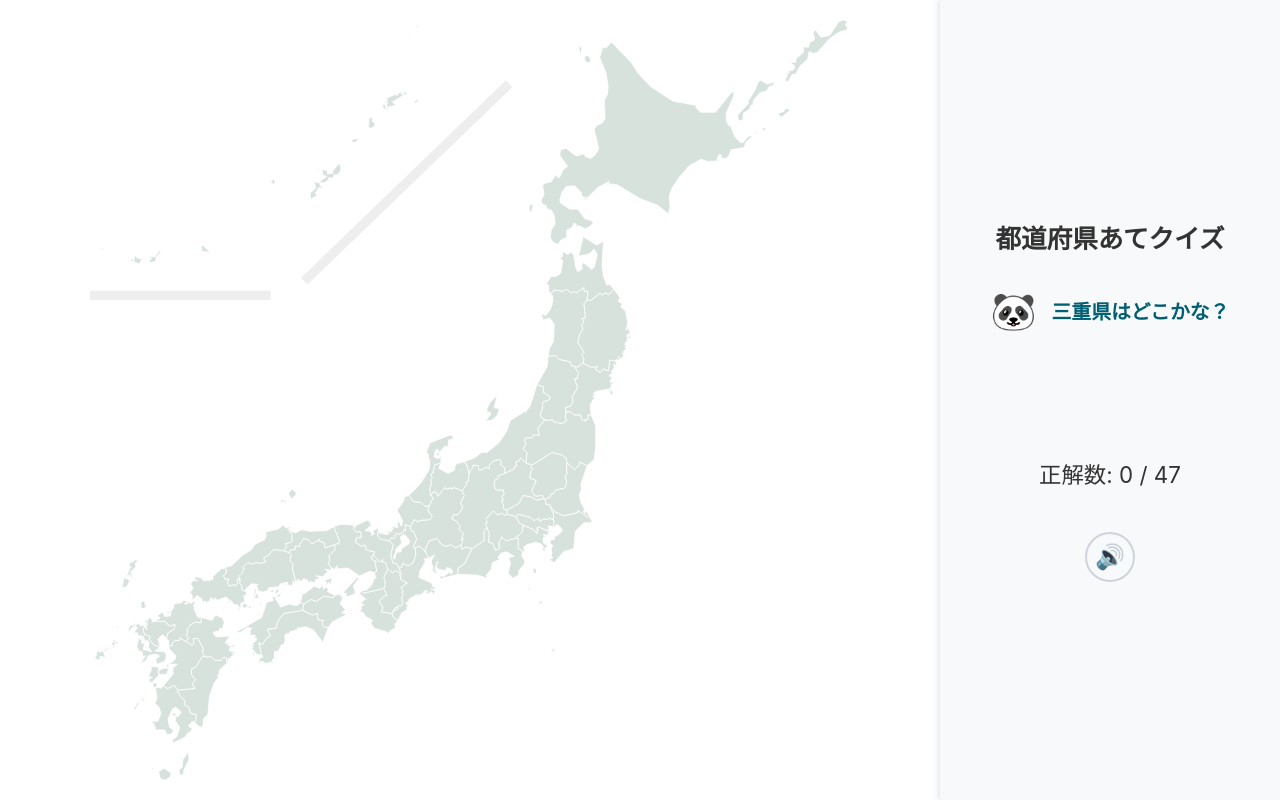
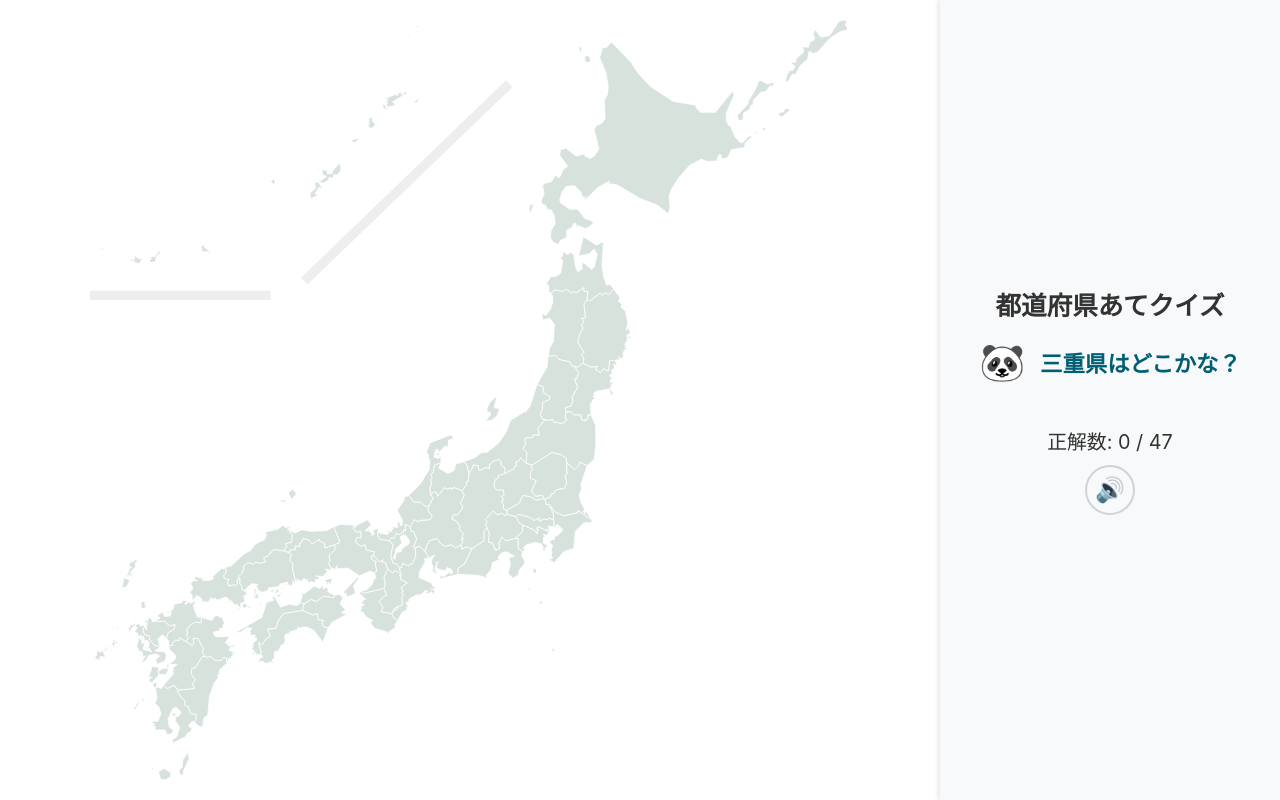
Before and after one commit to nbkw-github/map-quiz, a plain HTML site: page index.html in a window 1280 px wide. Drawn offline with Linux system fonts and the light colour scheme.

Commit message:
Update style.css

```diff
--- a/style.css
+++ b/style.css
@@ -48,7 +48,7 @@ h1 {
 }
 
 #question {
-    font-size: calc(0.6rem + 0.8vw);
+    font-size: calc(1rem + 0.5vw);
     color: #005f73;
     margin: 0; /* Remove default margin */
 }
@@ -58,8 +58,6 @@ h1 {
     justify-content: center;
     align-items: center;
     gap: 15px;
-    margin: 15px 0;
-    min-height: 1.5em;
 }
 
 #question-mascot {
@@ -67,14 +65,17 @@ h1 {
 }
 
 #result {
-    font-size: calc(1rem + 0.7vw);
-    min-height: 1.5em;
+    font-size: calc(0.6rem + 0.8vw);
+    min-height: 1.6em;
     font-weight: bold;
+	margin: 0;
 }
 
 #score-container {
-    font-size: calc(1rem + 0.5vw);
-    margin-top: 15px;
+    font-size: calc(0.6rem + 0.8vw);
+}
+#score-container p{
+	margin: .5em 0;
 }
 
 /* Wide Screen Layout (Tablet & Desktop) */
@@ -195,9 +196,6 @@ g.prefectures > g:hover {
 }
 
 /* Sound Control */
-#sound-control-wrapper {
-    margin-top: 20px;
-}
 
 #mute-button {
     background: none;
```
